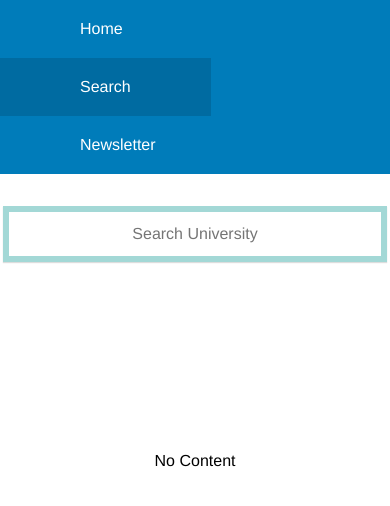
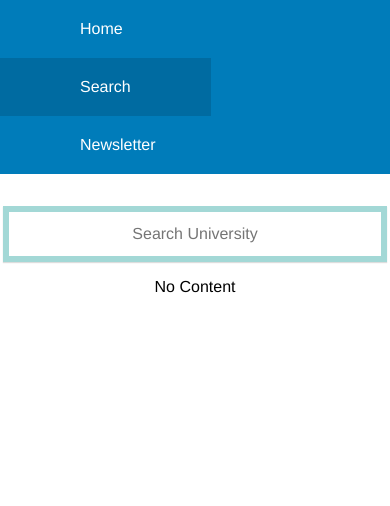
Before and after one commit to brendonco/university-dashboard, a Next.js app: page /search in a window 390 px wide. Shown: the top 506 px of the page. Built offline with nearby package versions, Linux system fonts and the light colour scheme.

Commit message:
Added responsive feature

```diff
--- a/components/Card/card-styled.js
+++ b/components/Card/card-styled.js
@@ -3,23 +3,20 @@ import styled from 'styled-components';
 export const Grid = styled.div`
     display: flex;
     align-items: center;
-    justify-content: center;
+    justify-content: space-between;
     flex-wrap: wrap;
 
-    max-width: 800px;
-    margin-top: 6rem;
-
-    @media (max-width: 600px) {
+    @media (max-width: 730px) {
         width: 100%;
         flex-direction: column;
     }
 `;
 
 export const CardLayout = styled.div`
+    width: 100%;
     height: 200px;
     margin: 1rem;
-    flex: 1;
-    flex-basis: 45%;
+    flex: 1 1 33.33%;
     padding: 1.5rem;
     text-align: left;
     color: inherit;
--- a/components/Layout/layout-styled.js
+++ b/components/Layout/layout-styled.js
@@ -10,16 +10,14 @@ export const Container = styled.div`
 `;
 
 export const Main = styled.main`
-    position: relative;
+    display: flex;
     flex: 1;
-    display: flex;
     flex-direction: column;
-    justify-content: center;
     align-items: center;
+    margin: 0 1em;
 
     input {
-        position: absolute;
-        top: 2em;
+        margin: 2em 0 0;
         text-align: center;
         font: inherit;
         border: ${(props) => `6px solid ${props.theme.colors.lightGreen}`};
@@ -29,14 +27,11 @@ export const Main = styled.main`
         width: 24em;
         outline: none;
         color: ${(props) => props.theme.colors.secondary};
-        margin: 0 auto 20px;
     }
 
     button {
-        position: absolute;
-        top: 5em;
-        margin: 1.875em;
         font-size: 1em;
+        margin: 1em 0 0;
         height: 2em;
         width: 15.625em;
         border-radius: 10px;
--- a/components/TraceSpinner/index.js
+++ b/components/TraceSpinner/index.js
@@ -87,6 +87,7 @@ const Wrapper = styled.div`
     width: ${(props) => `${props.size}${props.sizeUnit}`};
     height: ${(props) => `${props.size}${props.sizeUnit}`};
     transform: rotate(45deg);
+    margin: 1em 0 0;
 `;
 
 const Ball = styled.div`
--- a/pages/search/index.js
+++ b/pages/search/index.js
@@ -39,7 +39,7 @@ const Search = () => {
                 onChange={(e) => setSearchValue(e.target.value)}
             />
             {isSearching && <TraceSpinner />}
-            {!isSearching && results.length === 0 && 'No Content'}
+            {!isSearching && results.length === 0 && <p>No Content</p>}
             <Grid>
                 {results.map((result, idx) => {
                     const [domain] = result.domains;
```
